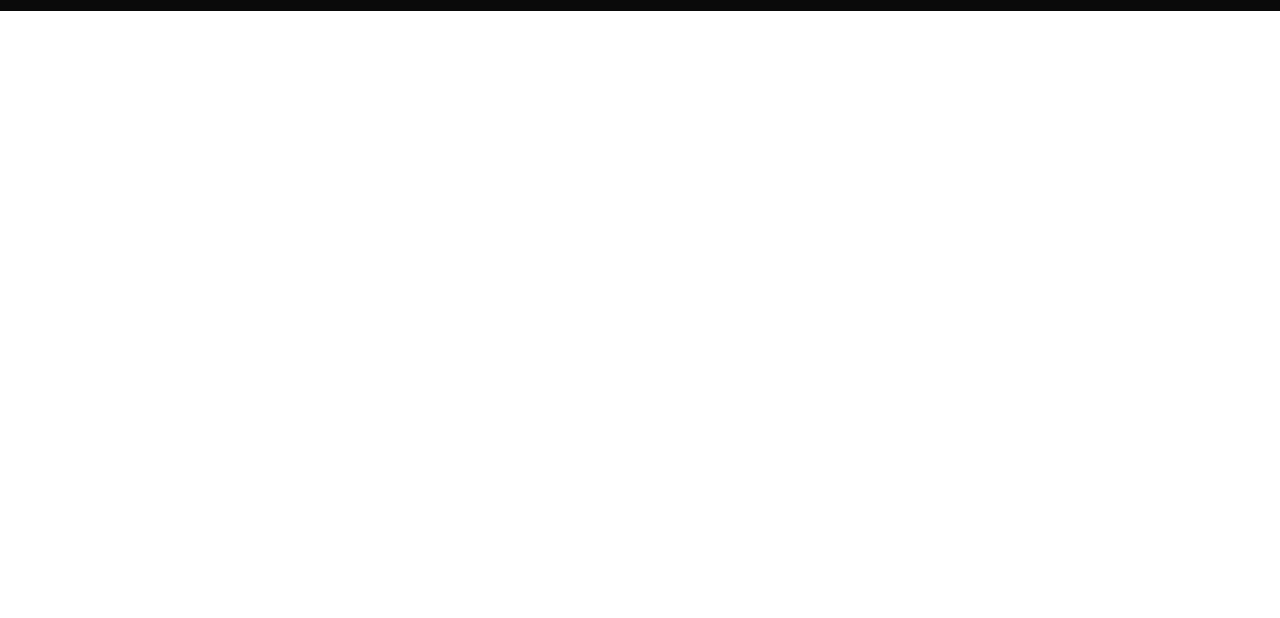
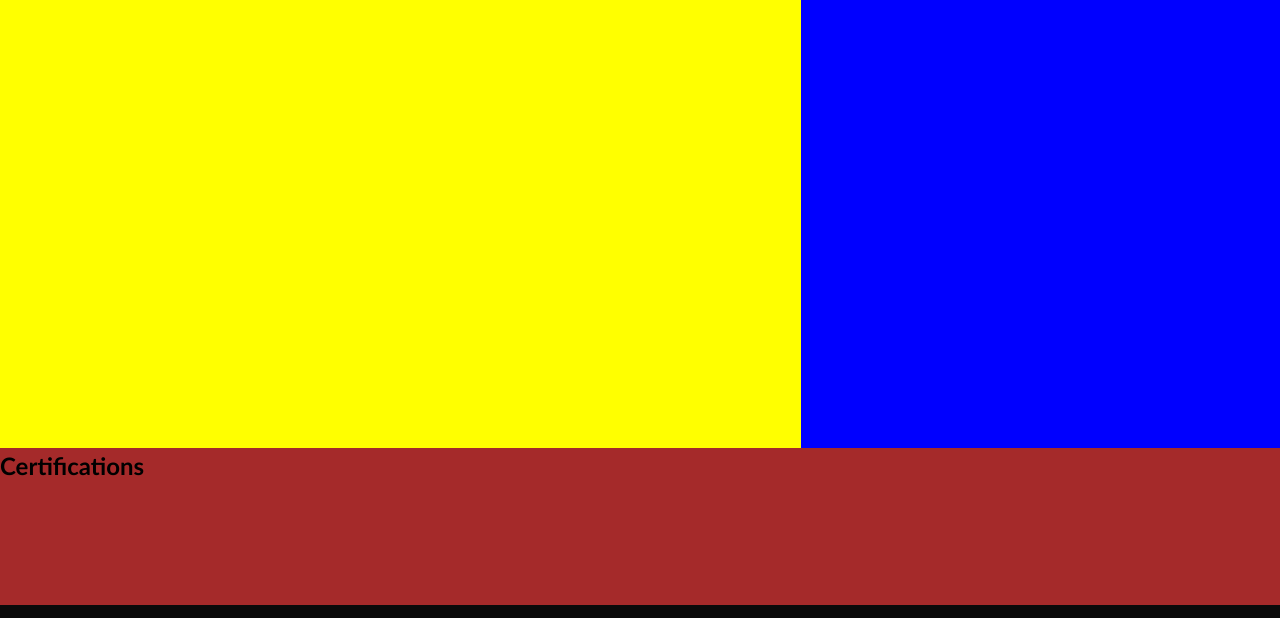
Before and after one commit to fofo2020/about-fouad, a plain HTML site: page index.html in a window 1280 px wide. Shown: the part 373-991 px from the top of the page. Before the commit the page ends 800 px from the top, so only its background shows below. Drawn offline with Linux system fonts and the light colour scheme.

Commit message:
Create page Grill and difine sections

```diff
--- a/css/style.css
+++ b/css/style.css
@@ -68,3 +68,37 @@ p {
   width: 50px;
   margin: 5px;
 }
+
+
+
+/* Grid CSS*/
+
+#pageGrid {
+  display: grid;
+  min-height: 600px;
+  height: 100vh;
+  grid-template-rows: 1fr, 1fr, 1fr, 1fr, 1fr, 1fr;
+  grid-template-columns: 1fr, 1fr, 1fr;
+  grid-template-areas:
+   "work work about"
+   "work work about "
+   "work work about"
+   "work work about"
+   "work work about"
+   "cert cert cert";
+}
+
+#about {
+  grid-area: about;
+  background-color: blue;
+}
+
+#work {
+  grid-area: work;
+  background-color: yellow;
+}
+
+#cert {
+  grid-area: cert;
+  background-color: brown;
+}
--- a/index.html
+++ b/index.html
@@ -18,13 +18,13 @@
 
       <div class="menu">
           <ul>
-          <li class="list"><a href="About Me">About Me</a>
+          <li class="list"><a href="#about">About Me</a>
           </li>
-          <li class="list"><a href="Work">Work</a>
+          <li class="list"><a href="#work">Work</a>
           </li>
-          <li class="list"><a href="Certifications">Certifications</a>
+          <li class="list"><a href="#cert">Certifications</a>
           </li>
-          <li class="list"><a href="Contact Me">Contcat Me</a>
+          <li class="list"><a href="#contact">Contcat Me</a>
           </li>
         </ul>
       </div>
@@ -39,7 +39,7 @@
     </div>
   </section>
 
-  <main class="page-wrapper">
+  <main class="page-wrapper" id="pageGrid">
     <!-- about me -->
     <section class="page-section" id="about">
       <h2>About Me</h2>
@@ -51,26 +51,26 @@
     </section>
 
     <!-- contact -->
-    <section class="page-section contact" id="contact">
-      <h2>Contact Me</h2>
+    <section class="page-section cert" id="cert">
+      <h2>Certifications</h2>
     </section>
   </main>
   <footer class="page-footer">
-   <div>
-    <p>Thanks for visiting</p>
+   <div id="contact">
+    <p>Contact me</p>
     </div>
     <ul class="socials">
        <li>
-        <a><img class="facebook"src="./images/facebook-logo.png" /></a>
+        <a href="https://www.facebook.com/fouadchoaibi"><img class="facebook"src="./images/facebook-logo.png" alt="facebook icon"/></a>
        </li>
        <li>
-        <a><img class="instagram"src="./images/instagram-logo.png" /></a>
+        <a href="https://www.instagram.com/sonyck7"><img class="instagram"src="./images/instagram-logo.png" alt="instagram icon" /></a>
        </li>
        <li>
-        <a><img class="twitter"src="./images/twitter-logo.png" /></a>
+        <a href="https://www.twitter.com/fouad22choaibi"><img class="twitter"src="./images/twitter-logo.png" alt="twitter icon" /></a>
        </li>
        <li>
-        <a><img class="linkedIn"src="./images/linkedIn-logo.png" /></a>
+        <a href="https://www.linkedin.com/in/fouadchoaibi"><img class="linkedIn"src="./images/linkedIn-logo.png" alt="linkedin icon"/></a>
        </li>
      </ul>
     </div>
```
Also changed, not shown: 1 other file.
